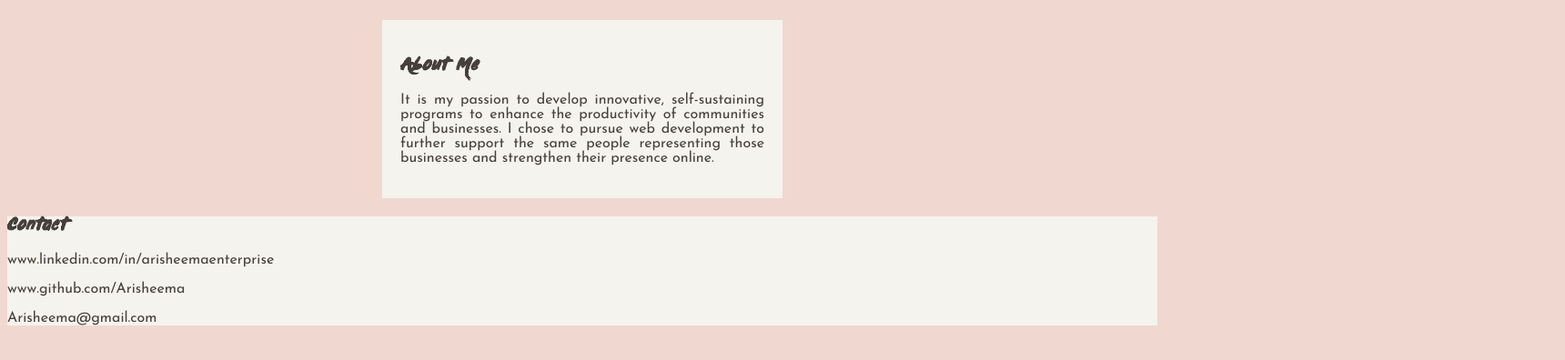
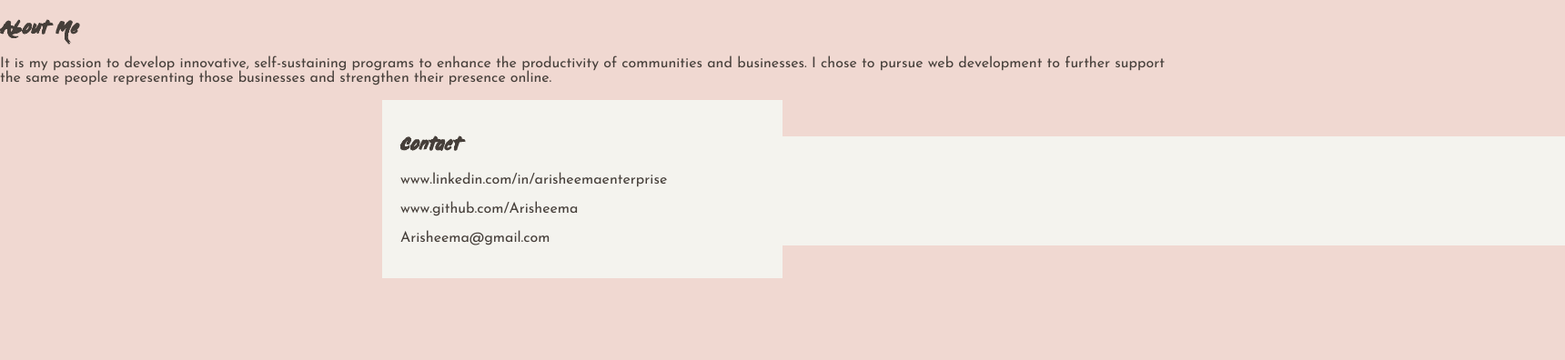
Before and after one commit to Arisheema/Portfolio, a plain HTML site: page index.html in a window 1280 px wide. Shown: the part 146-542 px from the top of the page at 91% size, 1720 px wide, since content can reach past the window. Drawn offline with Linux system fonts and the light colour scheme.

Commit message:
change document title

```diff
--- a/css/style.css
+++ b/css/style.css
@@ -1,7 +1,10 @@
 /*font-family: 'paintingwithchocolate';*/
 @font-face {
     font-family: 'PaintingWithChocolate';
-    src: url('../fonts/PaintingWithChocolate/PaintingWithChocolate.eot?#iefix') format('embedded-opentype'),  url('../fonts/PaintingWithChocolate/PaintingWithChocolate.woff') format('woff'), url('../fonts/PaintingWithChocolate/PaintingWithChocolate.ttf')  format('truetype'), url('../fonts/PaintingWithChocolate/PaintingWithChocolate.svg#PaintingWithChocolate') format('svg');
+    src: url('../fonts/PaintingWithChocolate/PaintingWithChocolate.eot?#iefix') format('embedded-opentype'),
+    url('../fonts/PaintingWithChocolate/PaintingWithChocolate.woff') format('woff'),
+    url('../fonts/PaintingWithChocolate/PaintingWithChocolate.ttf')  format('truetype'),
+    url('../fonts/PaintingWithChocolate/PaintingWithChocolate.svg#PaintingWithChocolate') format('svg');
     font-weight: normal;
     font-style: normal;
   }
@@ -27,6 +30,7 @@ h2{
 }
 body{
     background-color: #f0d8d1;
+    margin: auto;
 }
 h3{
     font-size: 20px;
@@ -35,9 +39,7 @@ p{
     font-size: 16px;
     text-align: justify;
 }
-footer{
-    background-color: #F4F3EE;
-}
+
 div{
     width: 400px;
     background-color: #F4F3EE;
@@ -45,6 +47,9 @@ div{
     padding: 20px;
 }
 footer{
-    align-items: right;
+    align-items: bottom;
+    width: 100vw;
+    margin: auto;
+    background-color: #F4F3EE;
 }
 /*background-image: url('../images/waves.webm')- convert to file not on web*/
--- a/index.html
+++ b/index.html
@@ -3,7 +3,7 @@
 <head>
     <meta charset="UTF-8">
     <meta name="viewport" content="width=device-width, initial-scale=1.0">
-    <title>Document</title>
+    <title>ArielSmith</title>
 
     <link href="https://fonts.googleapis.com/css2?family=Josefin+Sans&display=swap" rel="stylesheet">
 
@@ -14,17 +14,18 @@
         <h1>Ariel Smith</h1>
         <h2>Web Developer</h2>
     </header>
-<div>
+<section>
     <h3>About Me</h3>
 <p>It is my passion to develop innovative, self-sustaining programs to enhance the productivity of communities and businesses. I chose to pursue web development to further support the same people representing those businesses and strengthen their presence online.
 </p>
-</div>
-
+</section>
+<div>
 <footer>
 <h3>Contact</h3>
 <p>www.linkedin.com/in/arisheemaenterprise</p>
 <p>www.github.com/Arisheema</p>
 <p>Arisheema@gmail.com</p>
 </footer>
+</div>
 </body>
 </html>
```
